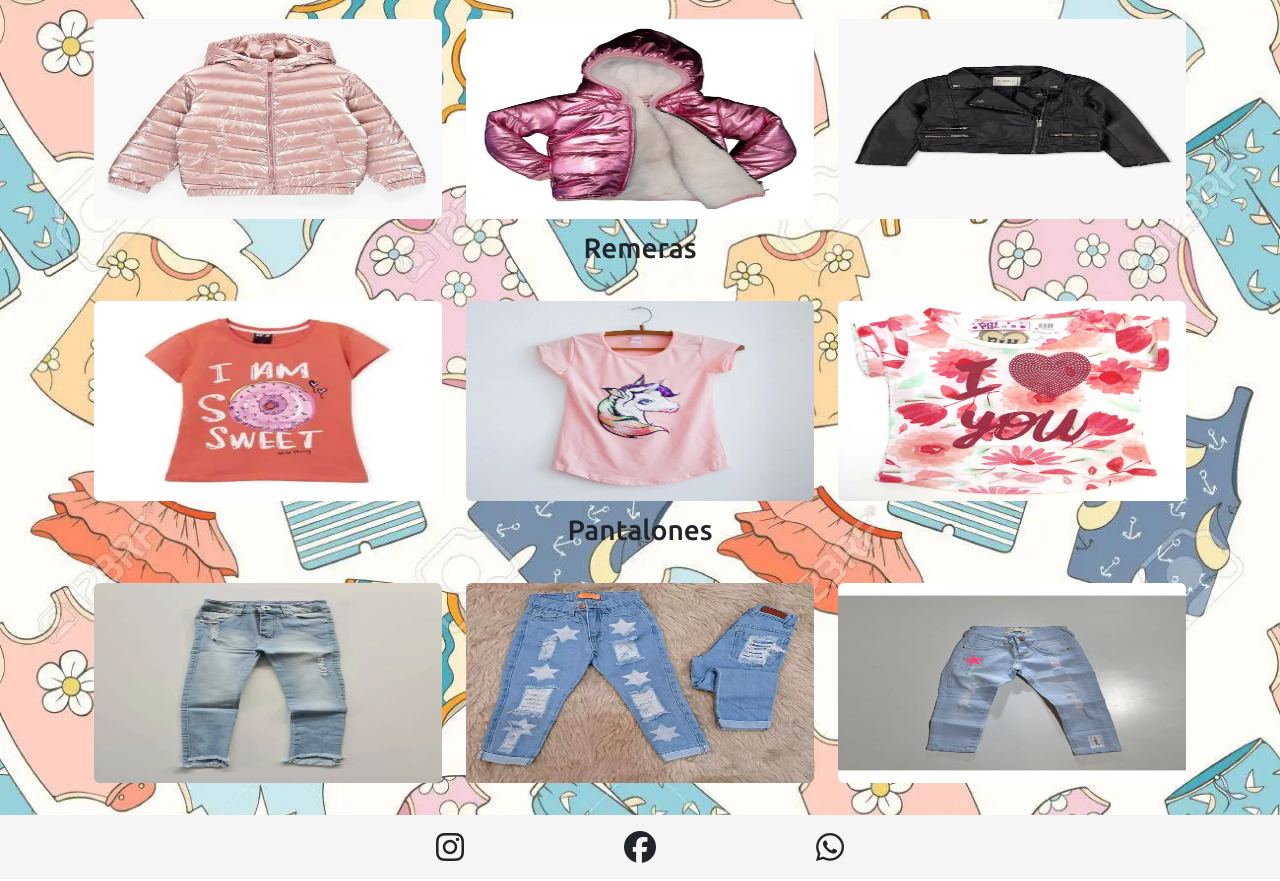
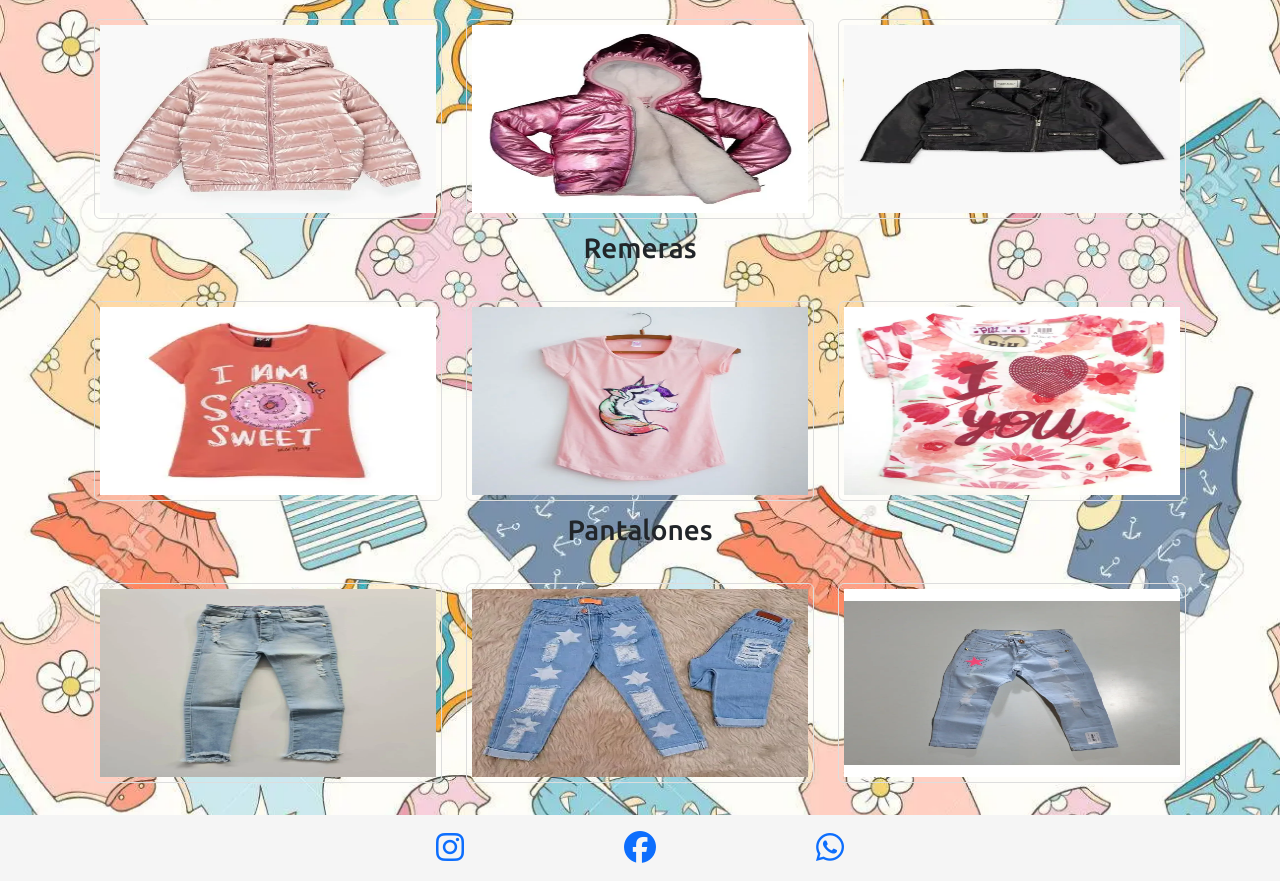
Before and after one commit to Alanch1996/proyecto, a website: page pages/niñas.html in a window 1280 px wide. Shown: the part 248-1129 px from the top of the page. Drawn offline with nearby package versions, Linux system fonts and the light colour scheme.

Commit message:
final de correcciones

```diff
--- a/pages/niñas.html
+++ b/pages/niñas.html
@@ -57,40 +57,40 @@
        <section class="container d-flex flex-column justify-content-center aligin-items-center">
         <p class="d-flex justify-content-center aligin-items-center mt-2 fs-3">Camperas</p>
         <div class="row  w-100  mx-auto animate__animated animate__fadeInLeft">
-          <div class=" mx-auto col-xs-4 col-md-4 col-lg-4 col-xl-4 col-xxl-4 pt-3 d-flex justify-content-center aligin-items-center"><img src="../imagenes/campera_nena1.webp" class="rounded float-start" alt="campera para niñas" width="350px" height="200px">
+          <div class=" mx-auto col-xs-4 col-md-4 col-lg-4 col-xl-4 col-xxl-4 pt-3 d-flex justify-content-center aligin-items-center"><img src="../imagenes/campera_nena1.webp" class="img_niñex rounded float-start" alt="campera para niñas" width="350px" height="200px">
           </div>
-          <div class="col-xs-4 col-md-4 col-lg-4 col-xl-4 col-xxl-4 pt-3 d-flex justify-content-center aligin-items-center mx-auto "><img src="../imagenes/campera_nena2.webp" class="rounded mx-auto d-block" alt="campera para niñas" width="350px" height="200px">
+          <div class="col-xs-4 col-md-4 col-lg-4 col-xl-4 col-xxl-4 pt-3 d-flex justify-content-center aligin-items-center mx-auto "><img src="../imagenes/campera_nena2.webp" class="img_niñex rounded mx-auto d-block" alt="campera para niñas" width="350px" height="200px">
           </div>
-          <div class="col-xs-4 col-md-4 col-lg-4 col-xl-4 col-xxl-4 pt-3 d-flex justify-content-center aligin-items-center mx-auto"><img src="../imagenes/campera_nena4.webp" class="rounded float-end" alt="campera para niñas" width="350px" height="200px">
+          <div class="col-xs-4 col-md-4 col-lg-4 col-xl-4 col-xxl-4 pt-3 d-flex justify-content-center aligin-items-center mx-auto"><img src="../imagenes/campera_nena4.webp" class="img_niñex rounded float-end" alt="campera para niñas" width="350px" height="200px">
           </div>
         </section>
           <section class="container d-flex flex-column justify-content-center aligin-items-center">
             <p class="d-flex justify-content-center aligin-items-center mt-2 fs-3">Remeras</p>
           <div class="row w-100  mx-auto animate__animated animate__fadeInLeft">
-            <div class="col-xs-4 col-md-4 col-lg-4 col-xl-4 col-xxl-4 pt-3 d-flex justify-content-center aligin-items-center mx-auto"><img src="../imagenes/remeragirld.jpg1.webp" class=" img rounded float-start" alt="remeras para niñas" width="350px" height="200px">
+            <div class="col-xs-4 col-md-4 col-lg-4 col-xl-4 col-xxl-4 pt-3 d-flex justify-content-center aligin-items-center mx-auto"><img src="../imagenes/remeragirld.jpg1.webp" class=" img_niñex rounded float-start" alt="remeras para niñas" width="350px" height="200px">
             </div>
-            <div class="col-xs-4 col-md-4 col-lg-4 col-xl-4 col-xxl-4 pt-3 d-flex justify-content-center aligin-items-center mx-auto"><img src="../imagenes/remeragirld.jpg2.webp" class=" img rounded mx-auto d-block" alt="remeras para niñas" width="350px" height="200px">
+            <div class="col-xs-4 col-md-4 col-lg-4 col-xl-4 col-xxl-4 pt-3 d-flex justify-content-center aligin-items-center mx-auto"><img src="../imagenes/remeragirld.jpg2.webp" class=" img_niñex rounded mx-auto d-block" alt="remeras para niñas" width="350px" height="200px">
             </div>
-            <div class="col-xs-4 col-md-4 col-lg-4 col-xl-4 col-xxl-4 pt-3 d-flex justify-content-center aligin-items-center mx-auto"><img src="../imagenes/remeragirld.jpg5.webp" class=" img rounded float-end" alt="remeras para niñas" width="350px" height="200px">
+            <div class="col-xs-4 col-md-4 col-lg-4 col-xl-4 col-xxl-4 pt-3 d-flex justify-content-center aligin-items-center mx-auto"><img src="../imagenes/remeragirld.jpg5.webp" class=" img_niñex rounded float-end" alt="remeras para niñas" width="350px" height="200px">
             </div>
         </section>
         <section class="container d-flex flex-column justify-content-center aligin-items-center animate__animated animate__fadeInRightBig">
           <p class="d-flex justify-content-center aligin-items-center mt-2 fs-3">Pantalones</p>
           <div class="row w-100  mx-auto animate__animated animate__fadeInLeft">
-            <div class="col-xs-4 col-md-4 col-lg-4 col-xl-4 col-xxl-4 pt-3 d-flex justify-content-center aligin-items-center mx-auto"><img src="../imagenes/pantalon_nena1.webp" class="rounded float-start" alt="pantalon para niñas" width="350px" height="200px">
+            <div class="col-xs-4 col-md-4 col-lg-4 col-xl-4 col-xxl-4 pt-3 d-flex justify-content-center aligin-items-center mx-auto"><img src="../imagenes/pantalon_nena1.webp" class="img_niñex rounded float-start" alt="pantalon para niñas" width="350px" height="200px">
         </div>
-            <div class="col-xs-4 col-md-4 col-lg-4 col-xl-4 col-xxl-4 pt-3 d-flex justify-content-center aligin-items-center mx-auto"><img src="../imagenes/pantalon_nena2.webp" class="rounded mx-auto d-block" alt="pantalon para niñas" width="350px" height="200px">
+            <div class="col-xs-4 col-md-4 col-lg-4 col-xl-4 col-xxl-4 pt-3 d-flex justify-content-center aligin-items-center mx-auto"><img src="../imagenes/pantalon_nena2.webp" class=" img_niñex rounded mx-auto d-block" alt="pantalon para niñas" width="350px" height="200px">
             </div>
-            <div class="col-xs-4 col-md-4 col-lg-4 col-xl-4 col-xxl-4 pt-3 d-flex justify-content-center aligin-items-center mx-auto"><img src="../imagenes/pantalon_nena4.webp" class="rounded float-end" alt="pantalon para niñas" width="350px" height="200px">
+            <div class="col-xs-4 col-md-4 col-lg-4 col-xl-4 col-xxl-4 pt-3 d-flex justify-content-center aligin-items-center mx-auto"><img src="../imagenes/pantalon_nena4.webp" class="img_niñex rounded float-end" alt="pantalon para niñas" width="350px" height="200px">
             </div>
         </div>
     </section>
   </main>
     <!---pie--->
     <footer>
-      <i class="fa-brands fa-instagram"></i>
-      <i class="fa-brands fa-facebook"></i>
-      <i class="fa-brands fa-whatsapp"></i>
+      <a href="https://www.instagram.com/los_2_primos2/"><i class="fa-brands fa-instagram"></i></a>
+      <a href="https://www.facebook.com/campaign/landing.php?&campaign_id=1662524771&extra_1=s%7Cc%7C320628650062%7Ce%7Cfacebook%7C&placement=&creative=320628650062&keyword=facebook&partner_id=googlesem&extra_2=campaignid%3D1662524771%26adgroupid%3D67039035794%26matchtype%3De%26network%3Dg%26source%3Dnotmobile%26search_or_content%3Ds%26device%3Dc%26devicemodel%3D%26adposition%3D%26target%3D%26targetid%3Dkwd-541132862%26loc_physical_ms%3D9041046%26loc_interest_ms%3D%26feeditemid%3D%26param1%3D%26param2%3D&gclid=EAIaIQobChMInd2J64eT-gIVUhPUAR1hjgXoEAAYASAAEgKjDvD_BwE"><i class="fa-brands fa-facebook"></i></a>
+      <a href="https://web.whatsapp.com/"><i class="fa-brands fa-whatsapp"></i></a>
    </footer>
   <!---script bootstrap--->
   <script src="https://cdn.jsdelivr.net/npm/bootstrap@5.2.0/dist/js/bootstrap.bundle.min.js" integrity="sha384-A3rJD856KowSb7dwlZdYEkO39Gagi7vIsF0jrRAoQmDKKtQBHUuLZ9AsSv4jD4Xa" crossorigin="anonymous"></script>
--- a/scss/layout/_niñas.scss
+++ b/scss/layout/_niñas.scss
@@ -16,3 +16,13 @@
     background-color: white ;
  }
 }
+.img_niñex {border: 1px solid #ddd;
+   border-radius: 4px;
+   padding: 5px;
+   width: 350px;
+
+ }
+
+ .img_niñex:hover {
+   box-shadow: 0 0 2px 1px rgba(0, 140, 186, 0.5);
+ }
```
Also changed, not shown: index.html (+3 -3 lines), pages/contacto.html (+7 -7 lines), pages/niños.html (+12 -12 lines), pages/nosotros.html (+7 -4 lines), scss/estilos.css, 1 other file.
